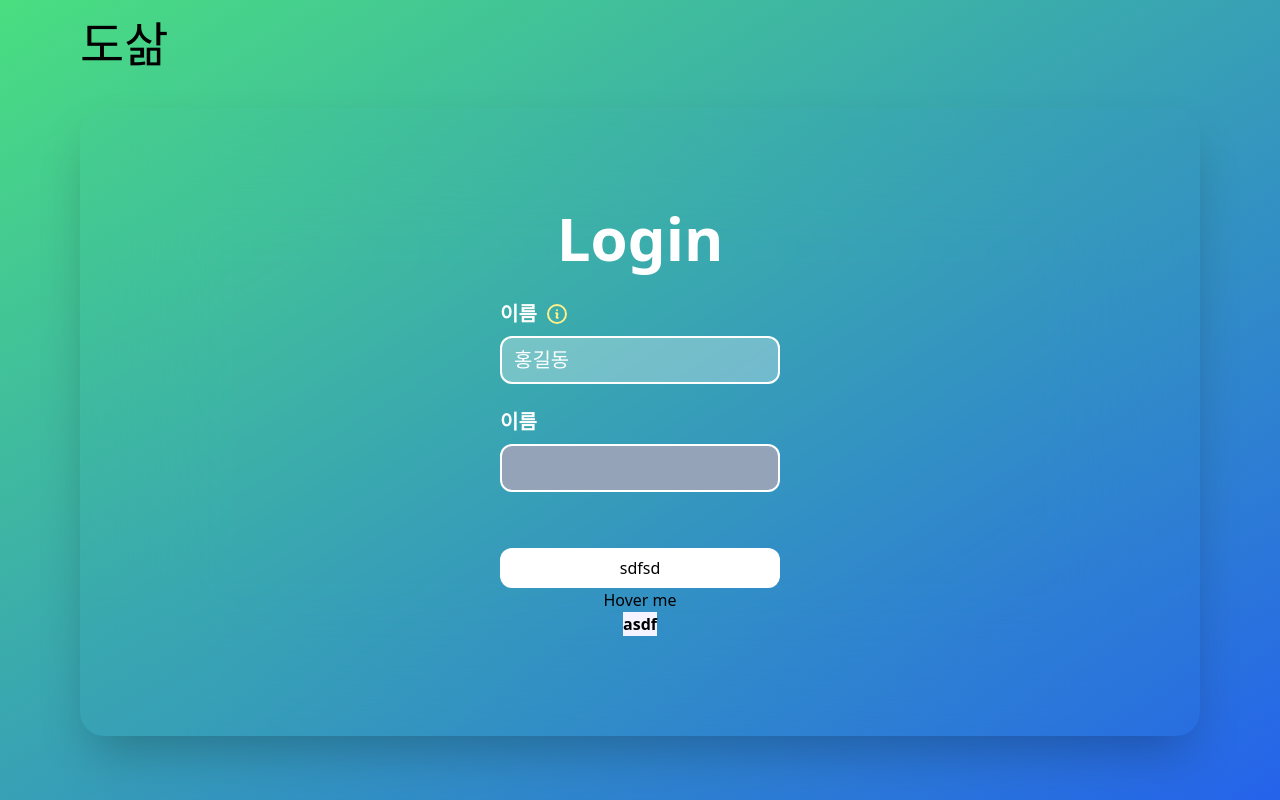
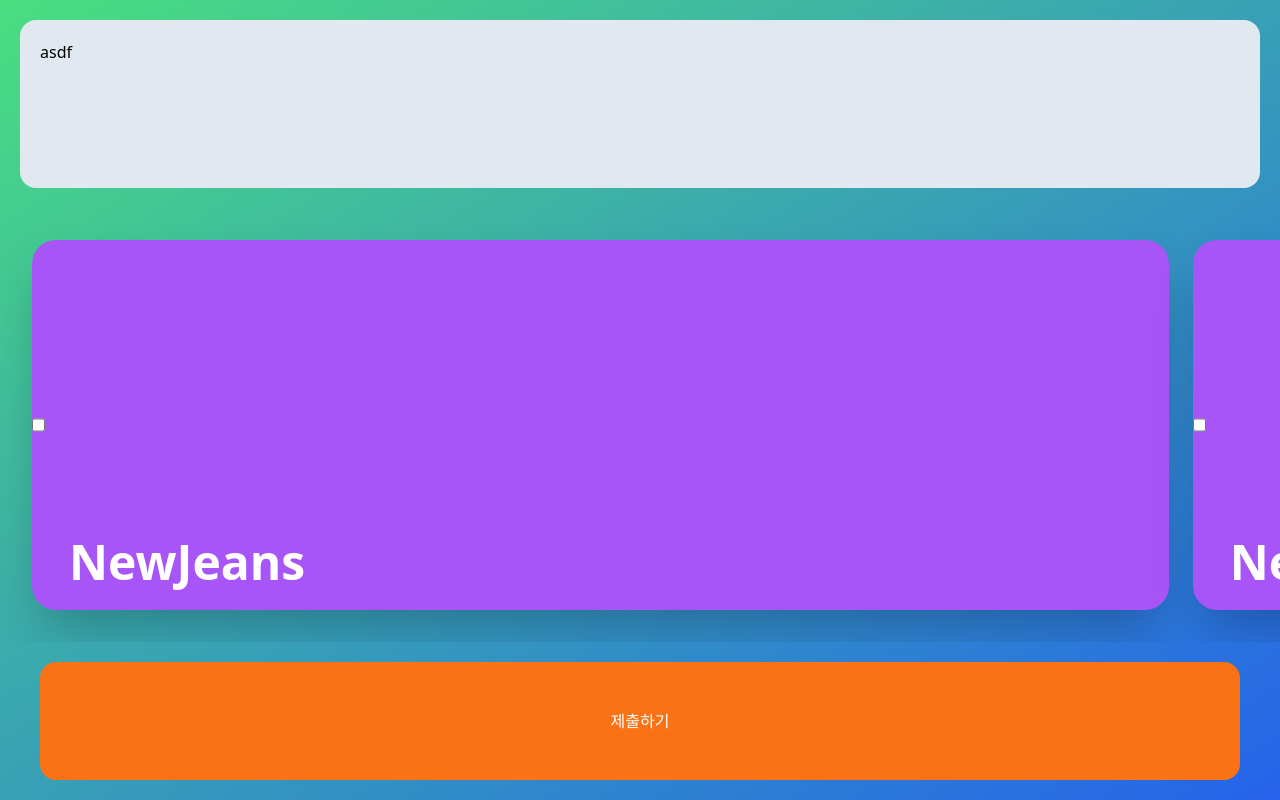
Before and after one commit to moral-life/tmi-world-cup, a Next.js app: page / in a window 1280 px wide. Built offline with nearby package versions, Linux system fonts and the light colour scheme.

Commit message:
문제, 선택, 제출 분리

```diff
--- /dev/null
+++ b/src/app/api/route.ts
@@ -0,0 +1,4 @@
+// export const dynamic = "force-dynamic"; // defaults to auto
+export async function GET(request: Request) {
+    return Response.json({ lee: 27 });
+}
--- a/src/app/components/Login.tsx
+++ b/src/app/components/Login.tsx
@@ -1,54 +1,3 @@
 export default function Login() {
-    return (
-        <>
-            <div className='mx-20 mb-16 mt-5 flex h-full flex-col items-center justify-center rounded-3xl bg-transparent shadow-2xl backdrop-blur-3xl'>
-                <div className='flex w-full justify-center text-6xl font-extrabold text-white'>
-                    Login
-                </div>
-                <div className='mt-6 flex w-1/4 flex-col'>
-                    <div className='flex items-center'>
-                        <label className='my-2 text-xl font-semibold text-white'>
-                            이름
-                        </label>
-                        <svg
-                            xmlns='http://www.w3.org/2000/svg'
-                            fill='none'
-                            viewBox='0 0 24 24'
-                            strokeWidth={2}
-                            stroke='currentColor'
-                            className='text text-cy text-amber-50000 ml-2 h-6 w-6 text-yellow-200'
-                        >
-                            <path
-                                strokeLinecap='round'
-                                strokeLinejoin='round'
-                                d='m11.25 11.25.041-.02a.75.75 0 0 1 1.063.852l-.708 2.836a.75.75 0 0 0 1.063.853l.041-.021M21 12a9 9 0 1 1-18 0 9 9 0 0 1 18 0Zm-9-3.75h.008v.008H12V8.25Z'
-                            />
-                        </svg>
-                    </div>
-                    <input
-                        type='text'
-                        placeholder='홍길동'
-                        className='h-12 rounded-xl border-2 border-white bg-white/30 pl-3 text-xl text-white placeholder:pl-0 placeholder:text-xl placeholder:font-normal placeholder:text-white'
-                    />
-                </div>
-                <div className='my-4 flex w-1/4 flex-col'>
-                    <label className='my-2 text-xl font-semibold text-white'>
-                        이름
-                    </label>
-                    <input
-                        type='text'
-                        className='h-12 rounded-xl border-2 border-white bg-slate-400 outline-2'
-                    />
-                </div>
-                <button className='mt-10 h-10 w-1/4 rounded-xl bg-white hover:-translate-y-1'>
-                    sdfsd
-                </button>
-                <button className='... transform transition hover:-translate-y-1 motion-reduce:transition-none motion-reduce:hover:transform-none'>
-                    Hover me
-                </button>
-                <div className='bg-slate-400 bg-violet-50 font-black'>asdf</div>
-                <div className='flex flex-col items-center justify-center font-medium'></div>
-            </div>
-        </>
-    )
+    return <div className='flex h-full items-center justify-center'>asdf</div>
 }
--- a/src/app/components/NavigationBar.tsx
+++ b/src/app/components/NavigationBar.tsx
@@ -1,7 +1,3 @@
 export default function NavigationBar() {
-    return (
-        <div className='flex h-28 items-center'>
-            <div className='pl-20 text-5xl font-light '>도삶</div>
-        </div>
-    )
+    return <div className='flex '></div>
 }
--- /dev/null
+++ b/src/app/components/SelectBox.tsx
@@ -0,0 +1,12 @@
+export default function SelectBox() {
+    return (
+        <div className='m-3 flex w-11/12 flex-none snap-center items-center justify-center'>
+            <div className='flex h-full w-full rounded-3xl bg-purple-500 bg-cover shadow-2xl'>
+                <input type='checkbox' />
+                <div className='flex flex-col-reverse p-6 text-5xl font-bold text-white'>
+                    NewJeans
+                </div>
+            </div>
+        </div>
+    );
+}
--- a/src/app/layout.tsx
+++ b/src/app/layout.tsx
@@ -1,6 +1,5 @@
 import type { Metadata } from 'next'
 import './globals.css'
-import NavigationBar from '@/app/components/NavigationBar'
 
 export const metadata: Metadata = {
     title: 'Create Next App',
@@ -13,9 +12,8 @@
     children: React.ReactNode
 }) {
     return (
-        <html lang='en'>
-            <body className='flex h-screen w-screen flex-col bg-gradient-to-br from-green-400 to-blue-600'>
-                <NavigationBar />
+        <html lang='en' className='h-full'>
+            <body className='h-full bg-gradient-to-br from-green-400 to-blue-600'>
                 {children}
             </body>
         </html>
--- a/src/app/page.tsx
+++ b/src/app/page.tsx
@@ -1,12 +1,25 @@
-import Login from '@/app/components/Login'
+import SelectBox from "@/app/components/SelectBox";
 
 export default function Home() {
     return (
         <>
-            {/*<div className="flex justify-center h-full items-center bg-slate-200 opacity-70 mx-16 mt-5 mb-16 rounded-3xl shadow-2xl">*/}
-            {/*    <div className="text-6xl text-gray-600 font-light">무슨 생각 하셨나요?</div>*/}
-            {/*</div>*/}
-            <Login />
+            <div className='flex h-full flex-col items-center justify-center bg-transparent'>
+                <div className='flex h-1/2 w-full'>
+                    <div className='m-5 w-full rounded-2xl bg-slate-200 p-5'>
+                        asdf
+                    </div>
+                </div>
+                <div className='flex h-full w-full snap-x overflow-x-scroll p-5'>
+                    <SelectBox />
+                    <SelectBox />
+                    <SelectBox />
+                </div>
+                <div className='flex h-1/3 w-full items-center justify-center p-5'>
+                    <button className='m-5 h-full w-full rounded-2xl bg-orange-500 text-white active:bg-purple-500'>
+                        제출하기
+                    </button>
+                </div>
+            </div>
         </>
-    )
+    );
 }
--- /dev/null
+++ b/src/app/test/page.tsx
@@ -0,0 +1,3 @@
+export default function Test() {
+    return <div className='... bg-amber-200 md:bg-amber-500'>sa</div>
+}
```
